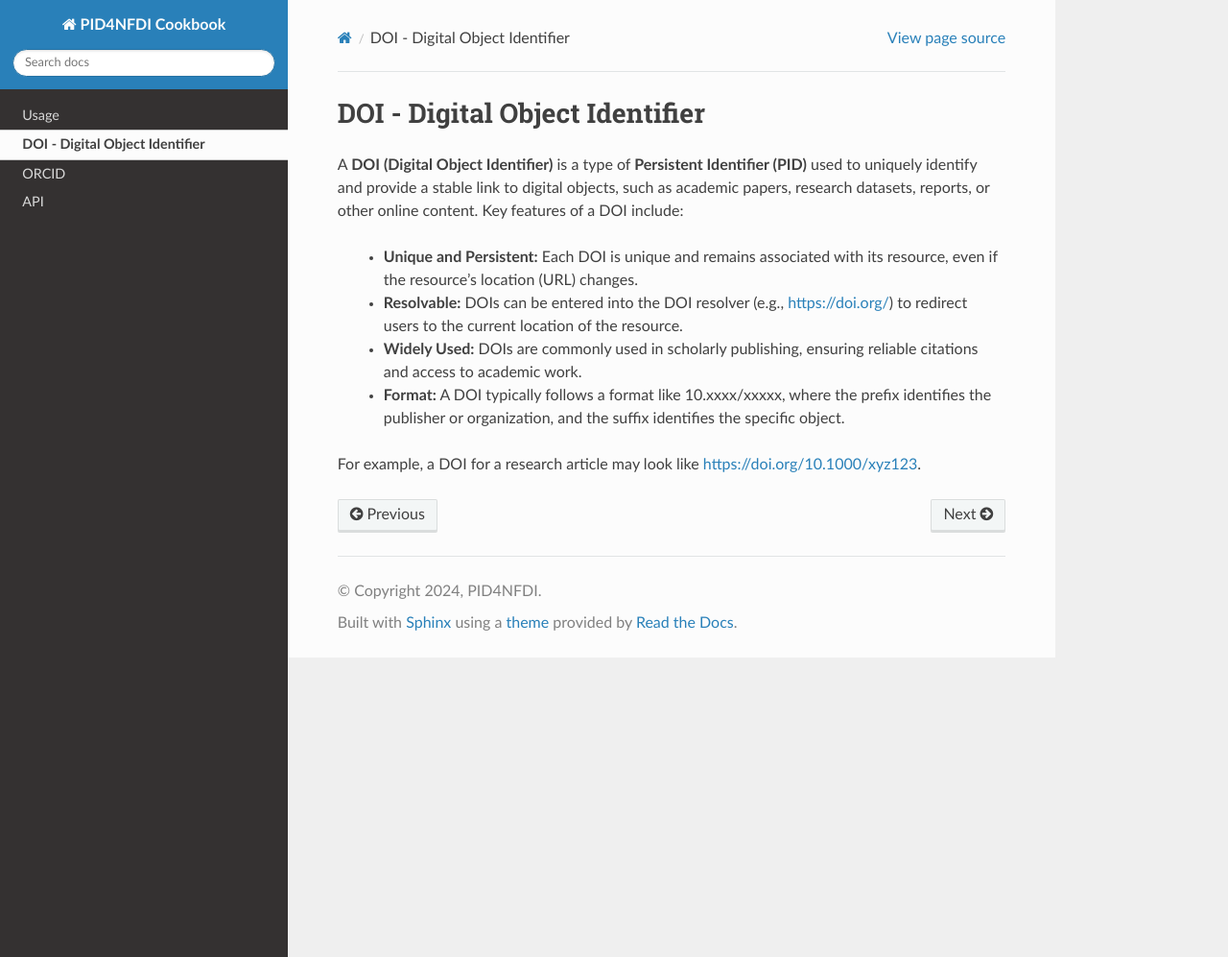
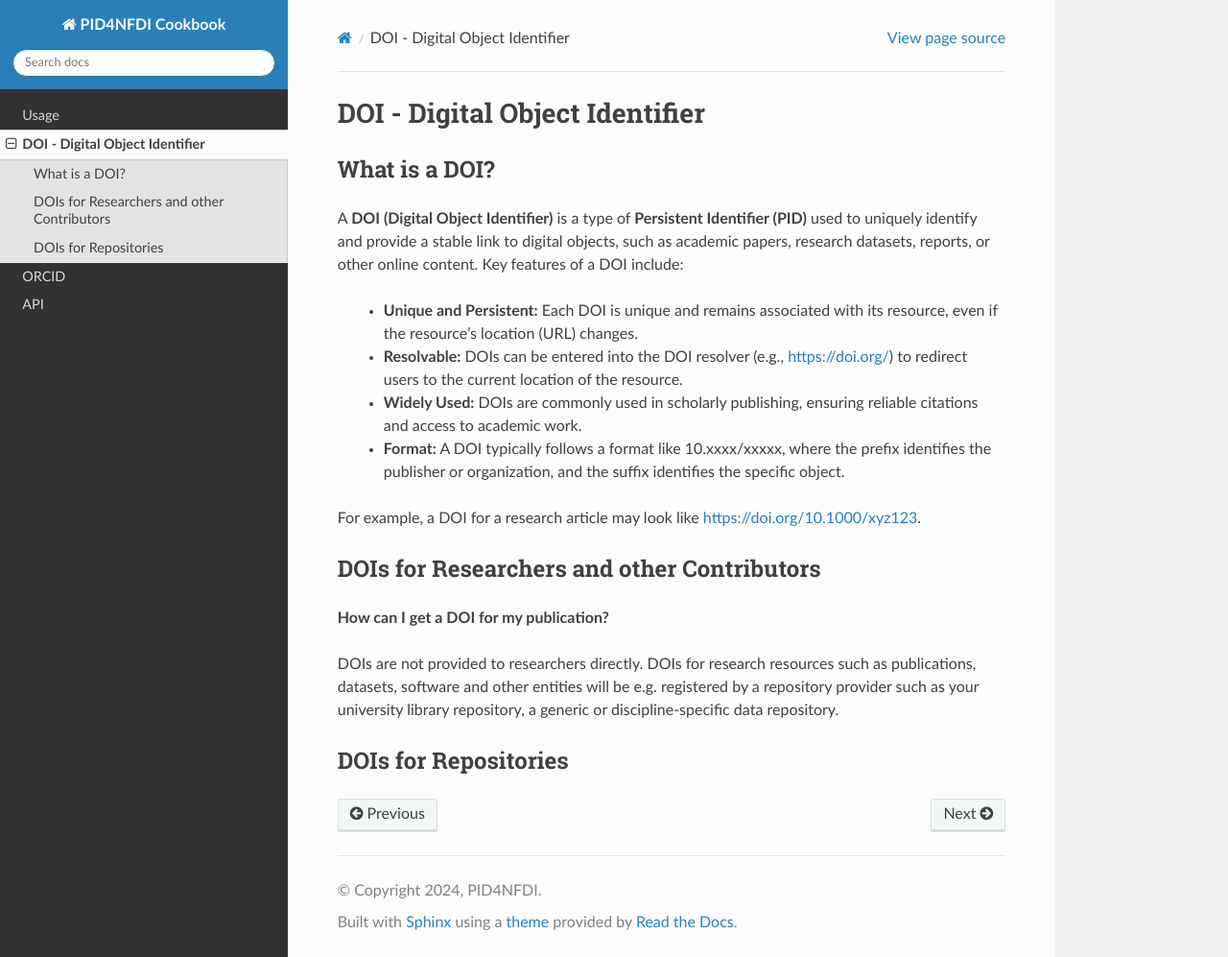
Before and after one commit to stephw-tib/pid4nfdi-training, a Sphinx documentation site: the page built from docs/source/doi.rst, in a window 1280 px wide and 997 px high. Shown: the whole window at 96% size. Built offline with Sphinx 7.4.7 and the Read the Docs theme 3.1.0, drawn with Linux system fonts in a browser that asks for light colours; pages that are not in the unit, such as notebooks, are missing from menus.

Commit message:
Update doi.rst
DOI content

```diff
--- a/docs/source/doi.rst
+++ b/docs/source/doi.rst
@@ -1,5 +1,8 @@
 DOI - Digital Object Identifier
 =====
+What is a DOI?
+---------------
+
 A **DOI (Digital Object Identifier)** is a type of **Persistent Identifier (PID)** used to uniquely identify and provide a stable link to digital objects, such as academic papers, research datasets, reports, or other online content.
 Key features of a DOI include:
  * **Unique and Persistent:** Each DOI is unique and remains associated with its resource, even if the resource's location (URL) changes.
@@ -7,3 +10,13 @@ Key features of a DOI include:
  * **Widely Used:** DOIs are commonly used in scholarly publishing, ensuring reliable citations and access to academic work.
  * **Format:** A DOI typically follows a format like 10.xxxx/xxxxx, where the prefix identifies the publisher or organization, and the suffix identifies the specific object.
 For example, a DOI for a research article may look like https://doi.org/10.1000/xyz123.
+
+DOIs for Researchers and other Contributors
+-------------------------------------------
+**How can I get a DOI for my publication?**
+
+
+DOIs are not provided to researchers directly. DOIs for research resources such as publications, datasets, software and other entities will be e.g. registered by a repository provider such as your university library repository, a generic or discipline-specific data repository.
+
+DOIs for Repositories
+---------------------
```
